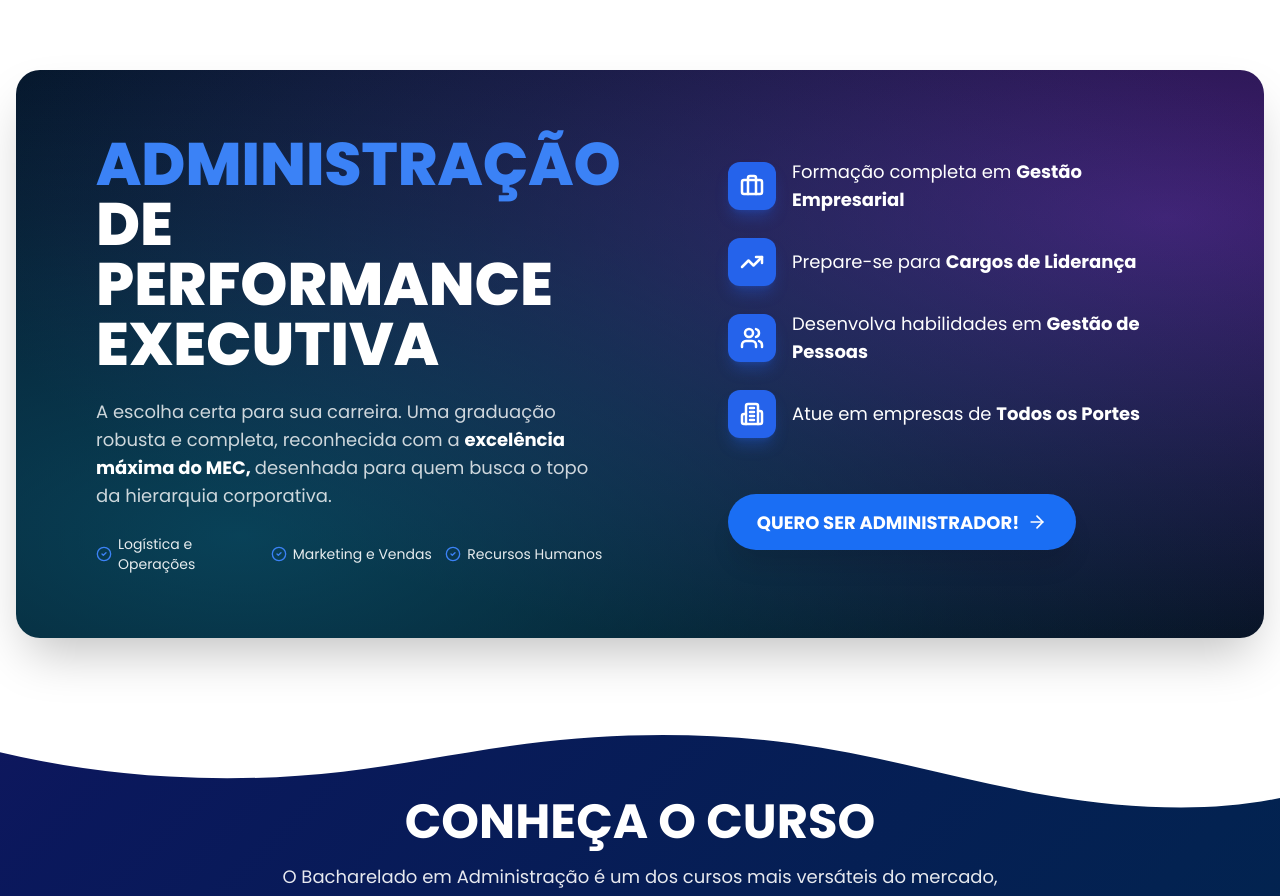
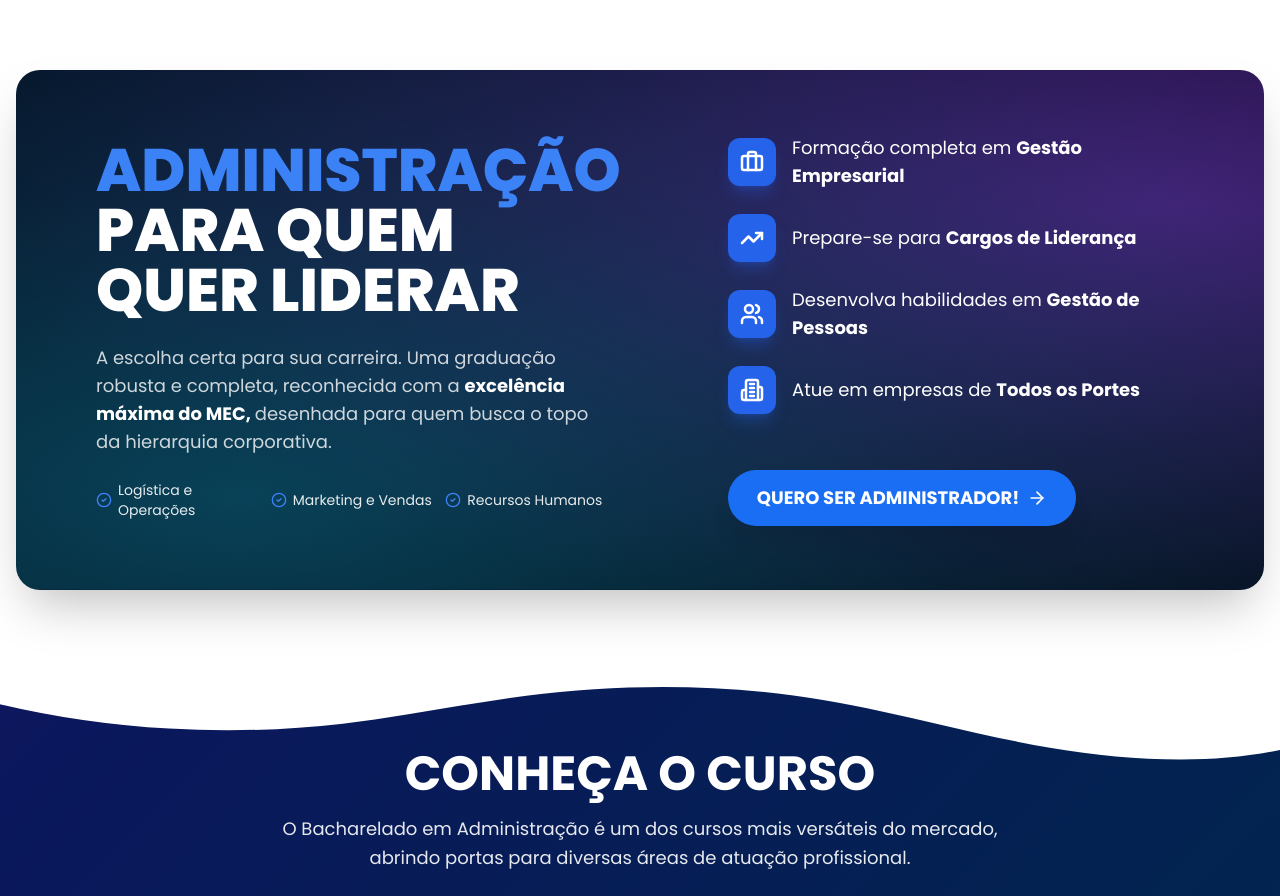
Before and after one commit to juanmkt-web/graduacaocienciascontabeis.com.br, a React (Vite) app: page / in a window 1280 px wide. Shown: the part 820-1716 px from the top of the page. Built offline with nearby package versions, Linux system fonts and the light colour scheme; the HTML template or start-up script is replaced by a standard one.

Commit message:
Code edited in Lovable Code Editor
Edited UI in Lovable

```diff
--- a/src/components/Benefits.tsx
+++ b/src/components/Benefits.tsx
@@ -37,7 +37,7 @@ const Benefits = () => {
                 <h2 className="text-xl md:text-4xl lg:text-5xl xl:text-6xl font-extrabold text-white mb-2 md:mb-6 leading-tight">
                   <span className="text-blue-500"> ADMINISTRAÇÃO </span>
                   <br />
-                  DE PERFORMANCE EXECUTIVA
+                  PARA QUEM QUER LIDERAR
                 </h2>
                 <p className="text-xs md:text-lg text-white/80 leading-relaxed mb-4 md:mb-6">
                   A escolha certa para sua carreira. Uma graduação robusta e completa, reconhecida com a{" "}
```
